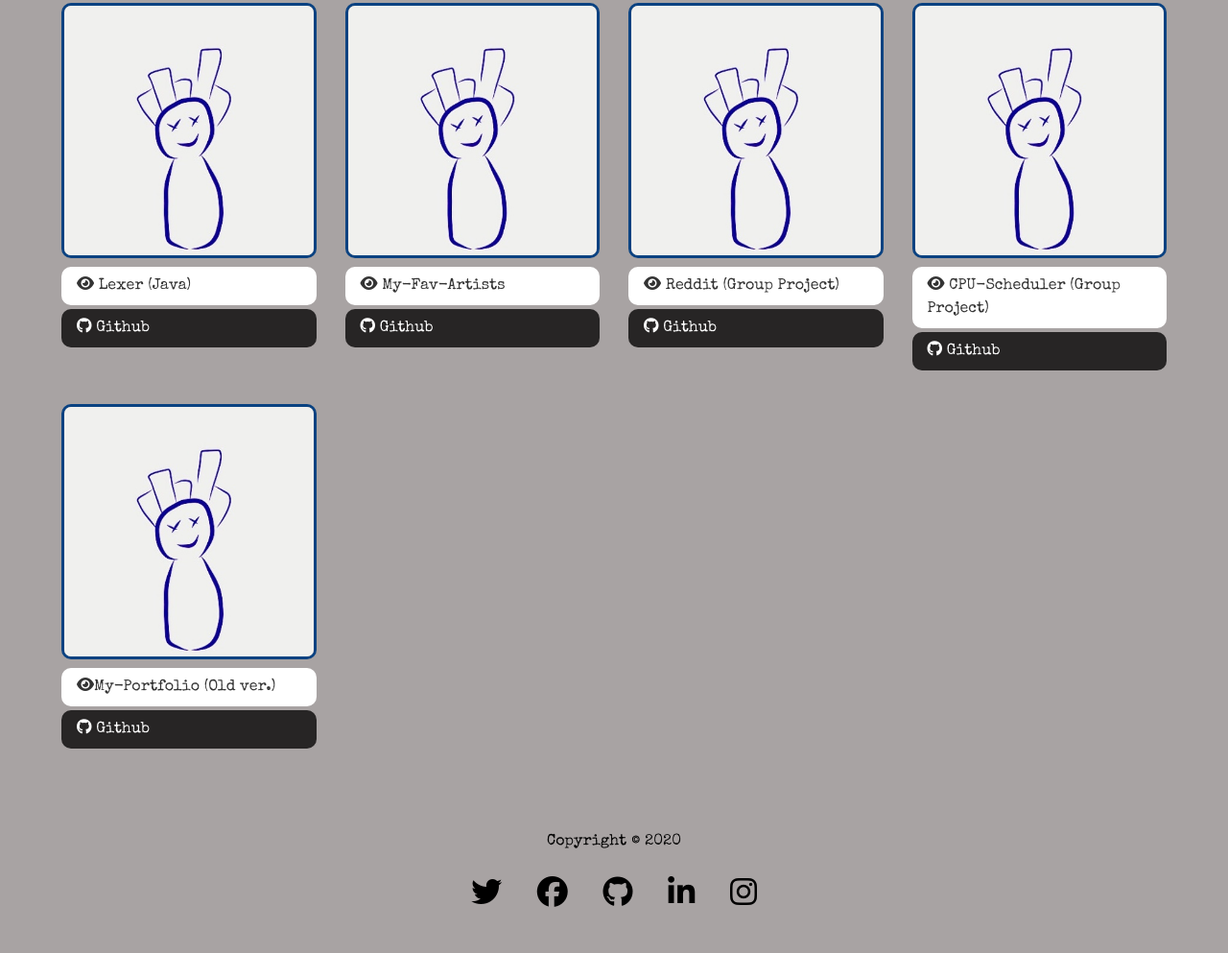
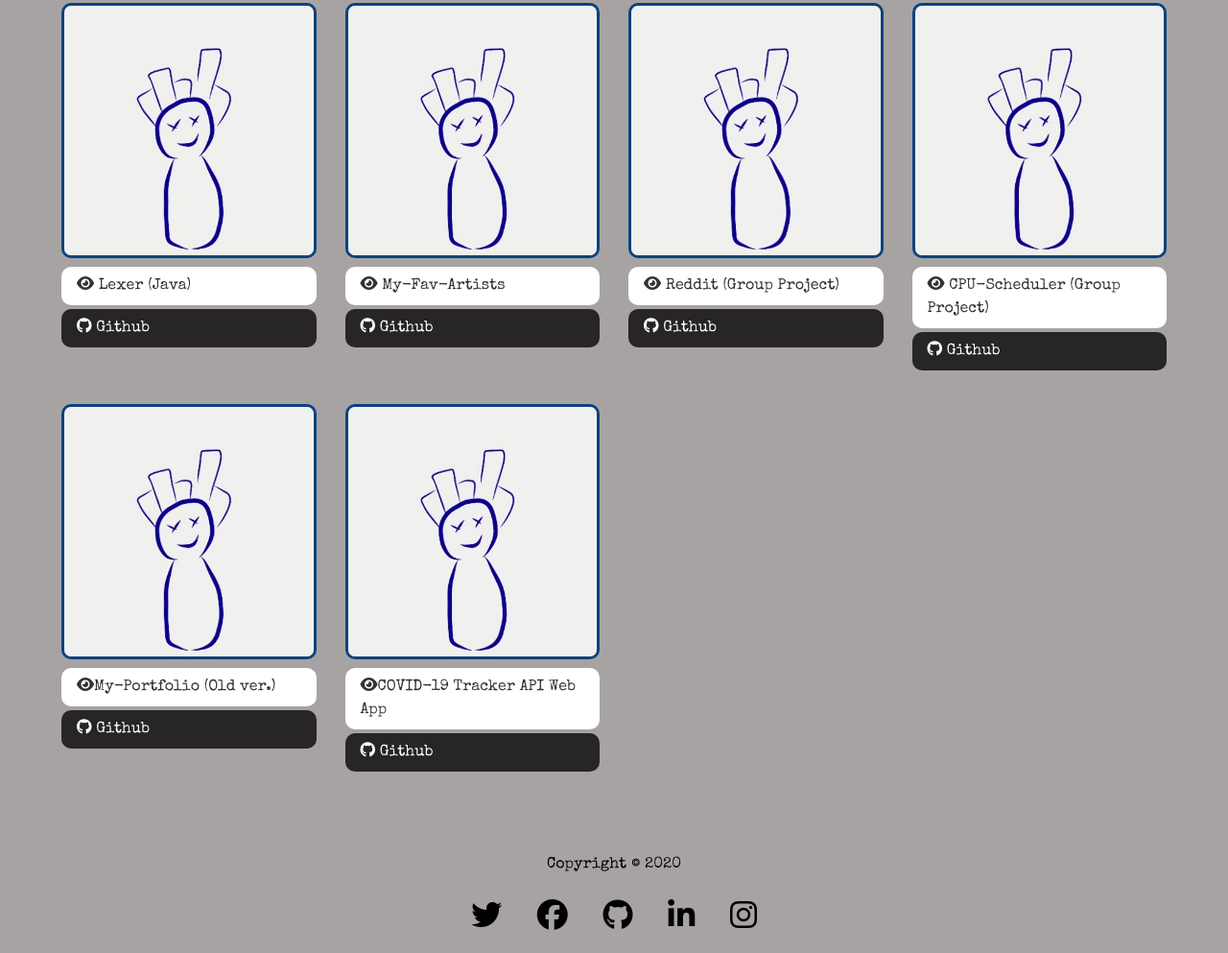
Before and after one commit to tandduong/new-portfolio-tan, a website: page src/projects.html in a window 1280 px wide. Shown: the part 551-1544 px from the top of the page at 96% size. Before the commit the page ends 1520 px from the top, so only its background shows below. Drawn offline with nearby package versions, Linux system fonts and the light colour scheme; a script that the page names is missing.

Commit message:
Update projects.html

```diff
--- a/src/projects.html
+++ b/src/projects.html
@@ -156,6 +156,18 @@
                   <i class="fab fa-github"></i> Github
                 </a>
               </div>
+
+            <div class="item">
+                <a href="#!">
+                  <img src="img/ava.jpg" alt="Project">
+                </a>
+                <a href="#!" class="btn-light">
+                  <i class="fas fa-eye"></i>COVID-19 Tracker API Web App
+                </a>
+                <a href="#!" class="btn-dark">
+                  <i class="fab fa-github"></i> Github
+                </a>
+              </div>
         </div>
     </main>
 
```
